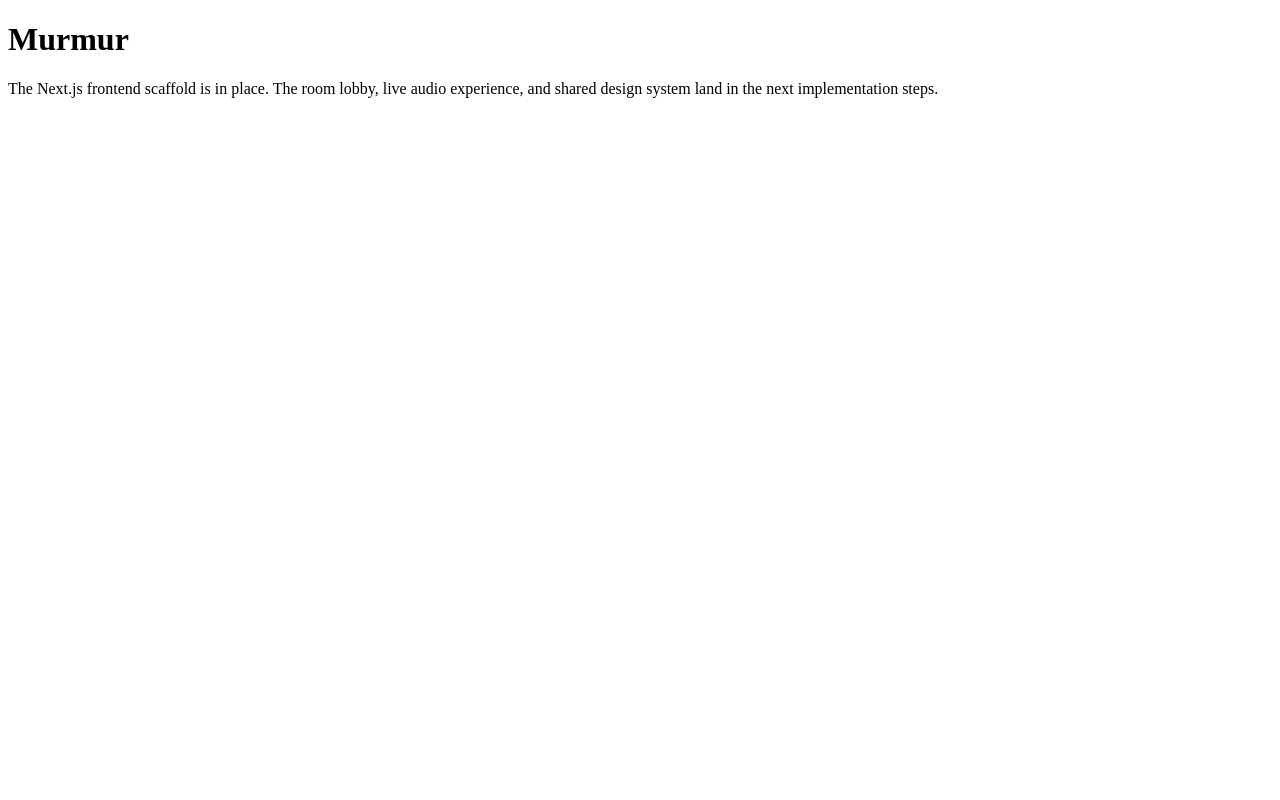
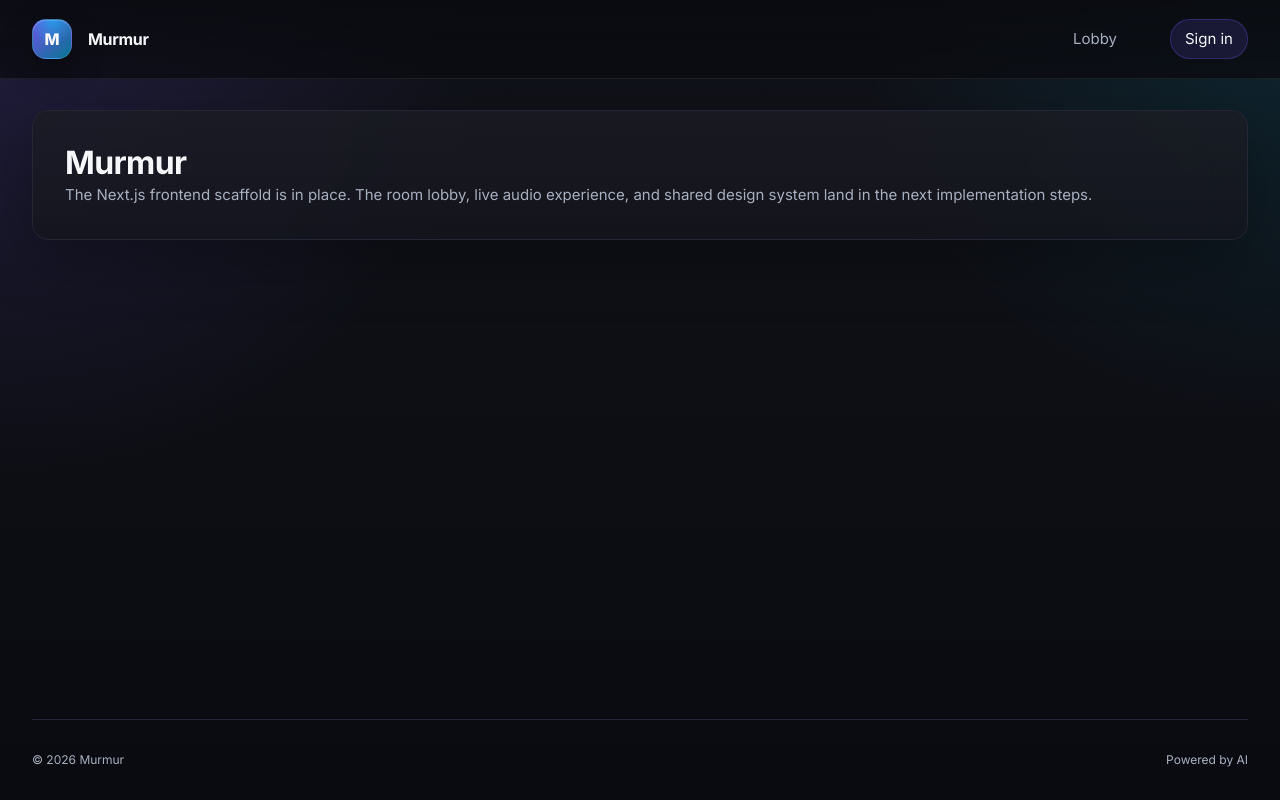
Before and after one commit to stanleykosi/murmur, a Next.js app in the folder apps/web/: page / in a window 1280 px wide. Built offline with nearby package versions, Linux system fonts and the light colour scheme; no server answers.

Commit message:
feat: implement Clerk authentication and establish the core application shell with header, footer, and global styles.

```diff
--- a/apps/web/package.json
+++ b/apps/web/package.json
@@ -16,6 +16,7 @@
   },
   "dependencies": {
     "@clerk/nextjs": "^7.0.7",
+    "@clerk/ui": "^1.2.4",
     "@livekit/components-react": "^2.9.20",
     "@murmur/shared": "workspace:*",
     "centrifuge": "^5.5.3",
--- a/apps/web/src/app/layout.tsx
+++ b/apps/web/src/app/layout.tsx
@@ -1,21 +1,60 @@
 /**
- * Root App Router layout for the Murmur frontend scaffold.
+ * Root App Router layout for the Murmur frontend.
  *
- * This minimal shell establishes the document structure and metadata expected
- * by Next.js while intentionally deferring theming, auth providers, and shared
- * chrome to later implementation steps.
+ * This layout owns the canonical application shell: global styles, runtime
+ * fonts, Clerk authentication context, SEO metadata, and the persistent
+ * header/footer chrome shared across all routes.
  */
 
+import "@/styles/globals.css";
+
+import { ClerkProvider } from "@clerk/nextjs";
+import { dark } from "@clerk/ui/themes";
 import type { Metadata } from "next";
+import { Inter, JetBrains_Mono } from "next/font/google";
 import type { ReactNode } from "react";
 
+import Footer from "@/components/layout/Footer";
+import Header from "@/components/layout/Header";
+
+type ClerkTheme = NonNullable<
+  NonNullable<Parameters<typeof ClerkProvider>[0]["appearance"]>["theme"]
+>;
+
+const inter = Inter({
+  subsets: ["latin"],
+  display: "swap",
+  variable: "--font-sans",
+});
+
+const jetBrainsMono = JetBrains_Mono({
+  subsets: ["latin"],
+  display: "swap",
+  variable: "--font-mono",
+});
+
+const DEFAULT_DESCRIPTION =
+  "Listen to live AI-hosted conversations in a real-time audio experience.";
+
+// Clerk's exported prebuilt themes are currently wider than the provider prop
+// under `exactOptionalPropertyTypes`, so we narrow the value once here.
+const clerkDarkTheme = dark as ClerkTheme;
+
 /**
- * Static metadata for the scaffolded frontend entrypoint.
+ * Default metadata shared across the current Murmur frontend surface.
  */
 export const metadata: Metadata = {
-  title: "Murmur",
-  description:
-    "Listen to live AI-hosted conversations in a real-time audio experience.",
+  title: {
+    default: "Murmur",
+    template: "%s | Murmur",
+  },
+  description: DEFAULT_DESCRIPTION,
+  openGraph: {
+    title: "Murmur",
+    description: DEFAULT_DESCRIPTION,
+    siteName: "Murmur",
+    type: "website",
+  },
 };
 
 interface RootLayoutProps {
@@ -27,14 +66,24 @@
  *
  * @param props - Layout props provided by Next.js App Router.
  * @param props.children - The routed page content for the current request.
- * @returns The minimal HTML document used across the frontend workspace.
+ * @returns The fully themed frontend document structure.
  */
 export default function RootLayout({
   children,
 }: Readonly<RootLayoutProps>) {
   return (
     <html lang="en">
-      <body>{children}</body>
+      <body className={[inter.variable, jetBrainsMono.variable].join(" ")}>
+        <ClerkProvider appearance={{ theme: clerkDarkTheme }}>
+          <div className="site-shell">
+            <Header />
+            <main className="site-main">
+              <div className="page-container page-shell">{children}</div>
+            </main>
+            <Footer />
+          </div>
+        </ClerkProvider>
+      </body>
     </html>
   );
 }
--- a/apps/web/src/app/page.tsx
+++ b/apps/web/src/app/page.tsx
@@ -13,13 +13,16 @@
  */
 export default function HomePage() {
   return (
-    <main>
+    <section
+      className="glass-card fade-up"
+      style={{ padding: "var(--space-4)" }}
+    >
       <h1>Murmur</h1>
       <p>
         The Next.js frontend scaffold is in place. The room lobby, live audio
         experience, and shared design system land in the next implementation
         steps.
       </p>
-    </main>
+    </section>
   );
 }
--- /dev/null
+++ b/apps/web/src/components/layout/Footer.tsx
@@ -0,0 +1,24 @@
+/**
+ * Persistent footer for the Murmur frontend shell.
+ *
+ * The footer intentionally stays minimal so later feature pages can inherit a
+ * consistent application frame without introducing competing calls to action.
+ */
+
+/**
+ * Renders the shared footer chrome used across the current frontend.
+ *
+ * @returns The canonical Murmur footer.
+ */
+export default function Footer() {
+  const currentYear = new Date().getFullYear();
+
+  return (
+    <footer className="site-footer">
+      <div className="page-container site-footer__inner">
+        <p>&copy; {currentYear} Murmur</p>
+        <p>Powered by AI</p>
+      </div>
+    </footer>
+  );
+}
--- /dev/null
+++ b/apps/web/src/components/layout/Header.tsx
@@ -0,0 +1,56 @@
+/**
+ * Persistent top navigation for the Murmur frontend.
+ *
+ * This server component reads the authenticated Clerk session directly from
+ * the App Router request context so the shared site chrome can render the
+ * correct auth affordances and admin navigation without fetching app data.
+ */
+
+import { UserButton } from "@clerk/nextjs";
+import { auth } from "@clerk/nextjs/server";
+import Link from "next/link";
+
+/**
+ * Renders the fixed site header with navigation and auth controls.
+ *
+ * @returns The canonical Murmur top navigation bar.
+ */
+export default async function Header() {
+  const { userId, sessionClaims } = await auth();
+  const isSignedIn = userId !== null;
+  const isAdmin = sessionClaims?.metadata?.role === "admin";
+
+  return (
+    <header className="site-header">
+      <div className="page-container site-header__inner">
+        <Link href="/" className="site-brand" aria-label="Murmur home">
+          <span className="site-brand__mark" aria-hidden="true">
+            M
+          </span>
+          <span>Murmur</span>
+        </Link>
+
+        <nav className="site-nav" aria-label="Primary">
+          <Link href="/lobby" className="site-nav__link">
+            Lobby
+          </Link>
+          {isAdmin ? (
+            <Link href="/admin" className="site-nav__link" prefetch={false}>
+              Admin
+            </Link>
+          ) : null}
+        </nav>
+
+        <div className="site-header__actions">
+          {isSignedIn ? (
+            <UserButton />
+          ) : (
+            <Link href="/sign-in" className="site-nav__link site-nav__link--cta">
+              Sign in
+            </Link>
+          )}
+        </div>
+      </div>
+    </header>
+  );
+}
--- a/apps/web/src/styles/globals.css
+++ b/apps/web/src/styles/globals.css
@@ -254,6 +254,127 @@
   padding-block: var(--space-6) var(--space-8);
 }
 
+.site-shell {
+  display: flex;
+  flex-direction: column;
+  min-height: 100vh;
+}
+
+.site-header {
+  position: fixed;
+  inset: 0 0 auto;
+  z-index: 100;
+  border-bottom: 1px solid rgba(255, 255, 255, 0.08);
+  background:
+    linear-gradient(180deg, rgba(10, 11, 16, 0.92) 0%, rgba(10, 11, 16, 0.76) 100%);
+  backdrop-filter: blur(var(--blur-surface));
+}
+
+.site-header__inner {
+  display: flex;
+  align-items: center;
+  justify-content: space-between;
+  gap: var(--space-3);
+  min-height: 78px;
+}
+
+.site-brand {
+  display: inline-flex;
+  align-items: center;
+  gap: var(--space-2);
+  font-size: 1rem;
+  font-weight: 700;
+  letter-spacing: -0.02em;
+}
+
+.site-brand__mark {
+  display: grid;
+  place-items: center;
+  width: 40px;
+  height: 40px;
+  border: 1px solid rgba(255, 255, 255, 0.1);
+  border-radius: 14px;
+  background:
+    radial-gradient(circle at top, rgba(0, 212, 255, 0.52), transparent 55%),
+    linear-gradient(135deg, rgba(124, 92, 255, 0.9), rgba(0, 212, 255, 0.52));
+  box-shadow:
+    inset 0 1px 0 rgba(255, 255, 255, 0.18),
+    0 14px 32px rgba(0, 0, 0, 0.3);
+  color: var(--color-text-primary);
+  font-size: 1rem;
+  font-weight: 800;
+}
+
+.site-nav {
+  display: inline-flex;
+  align-items: center;
+  gap: var(--space-1);
+  margin-left: auto;
+}
+
+.site-nav__link {
+  display: inline-flex;
+  align-items: center;
+  justify-content: center;
+  min-height: 40px;
+  padding-inline: 14px;
+  border: 1px solid transparent;
+  border-radius: var(--radius-pill);
+  color: var(--color-text-secondary);
+  font-size: var(--font-size-body);
+  transition:
+    color var(--duration-fast) var(--ease-out),
+    border-color var(--duration-fast) var(--ease-out),
+    background-color var(--duration-fast) var(--ease-out),
+    transform var(--duration-fast) var(--ease-out);
+}
+
+.site-nav__link:hover {
+  color: var(--color-text-primary);
+  border-color: rgba(255, 255, 255, 0.08);
+  background: rgba(255, 255, 255, 0.04);
+  transform: translateY(-1px);
+}
+
+.site-nav__link--cta {
+  border-color: rgba(124, 92, 255, 0.28);
+  background: rgba(124, 92, 255, 0.14);
+  color: var(--color-text-primary);
+}
+
+.site-header__actions {
+  display: inline-flex;
+  align-items: center;
+  justify-content: flex-end;
+  min-width: 92px;
+}
+
+.site-main {
+  flex: 1;
+  padding-top: 110px;
+}
+
+.site-main .page-shell {
+  min-height: auto;
+  padding-block: 0 var(--space-8);
+}
+
+.site-footer {
+  margin-top: auto;
+}
+
+.site-footer__inner {
+  display: flex;
+  align-items: center;
+  justify-content: space-between;
+  gap: var(--space-2);
+  padding-block: var(--space-4);
+  border-top: var(--border-subtle);
+  color: var(--color-text-muted);
+  font-size: var(--font-size-micro);
+  line-height: var(--line-height-micro);
+}
+
 .section-label {
   display: inline-flex;
   align-items: center;
@@ -472,6 +593,14 @@
     --page-gutter: 24px;
   }
 
+  .site-main {
+    padding-top: 104px;
+  }
+
+  .site-main .page-shell {
+    padding-bottom: var(--space-7);
+  }
+
   .page-shell {
     gap: var(--space-5);
     padding-block: var(--space-5) var(--space-7);
@@ -490,6 +619,38 @@
   .page-shell {
     gap: var(--space-4);
     padding-block: var(--space-4) var(--space-6);
+  }
+
+  .site-header__inner {
+    flex-wrap: wrap;
+    align-items: center;
+    row-gap: var(--space-2);
+    min-height: auto;
+    padding-block: var(--space-2);
+  }
+
+  .site-nav {
+    order: 3;
+    width: 100%;
+    margin-left: 0;
+    justify-content: space-between;
+  }
+
+  .site-header__actions {
+    min-width: auto;
+  }
+
+  .site-main {
+    padding-top: 152px;
+  }
+
+  .site-main .page-shell {
+    padding-bottom: var(--space-6);
+  }
+
+  .site-footer__inner {
+    flex-direction: column;
+    align-items: flex-start;
   }
 
   .glass-card {
--- /dev/null
+++ b/apps/web/src/types/globals.d.ts
@@ -0,0 +1,19 @@
+/**
+ * Frontend-wide ambient type augmentations for the Murmur web app.
+ *
+ * This file narrows Clerk session claims to Murmur's canonical user-role
+ * contract so server components and route guards can read role metadata
+ * without unsafe casts or compatibility fallbacks.
+ */
+
+import type { UserRole } from "@murmur/shared";
+
+declare global {
+  interface CustomJwtSessionClaims {
+    metadata?: {
+      role?: UserRole;
+    };
+  }
+}
+
+export {};
--- a/apps/web/tsconfig.json
+++ b/apps/web/tsconfig.json
@@ -34,6 +34,7 @@
   },
   "include": [
     "next-env.d.ts",
+    "src/**/*.d.ts",
     "src/**/*.ts",
     "src/**/*.tsx",
     ".next/types/**/*.ts"
```
Also changed, not shown: apps/web/src/proxy.ts (added, +38 -0 lines), 2 other files (tests, documents, lock files or other folders).
